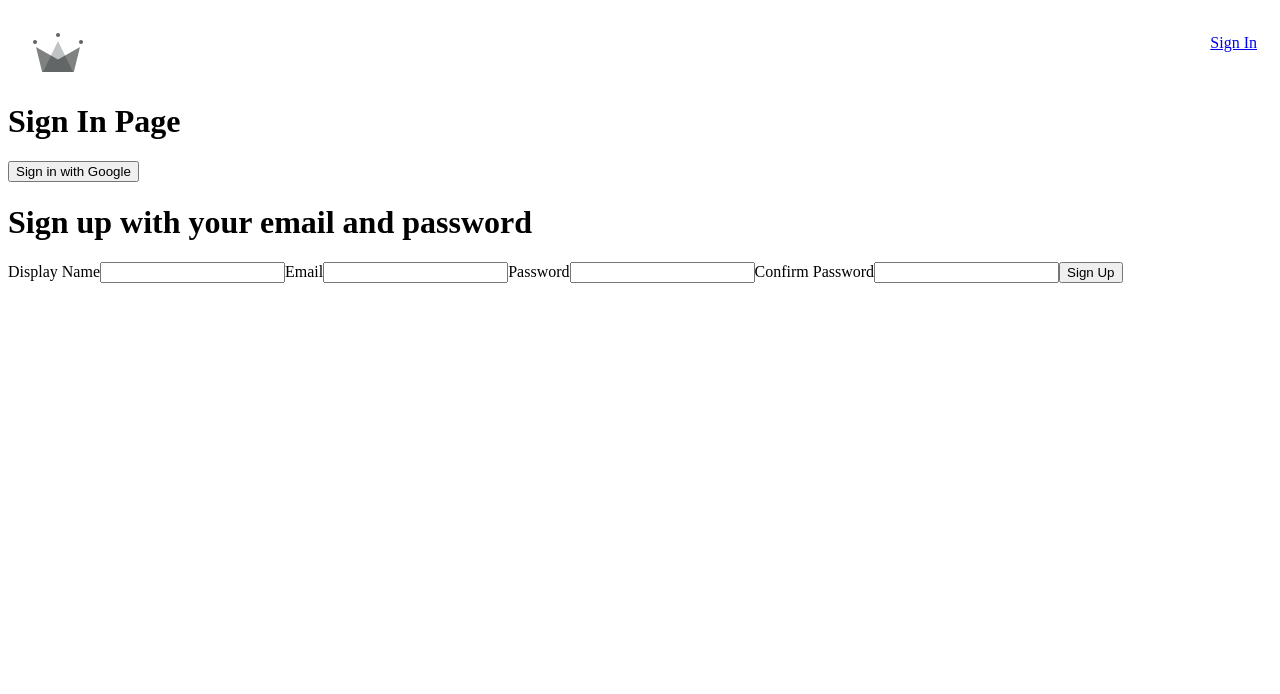
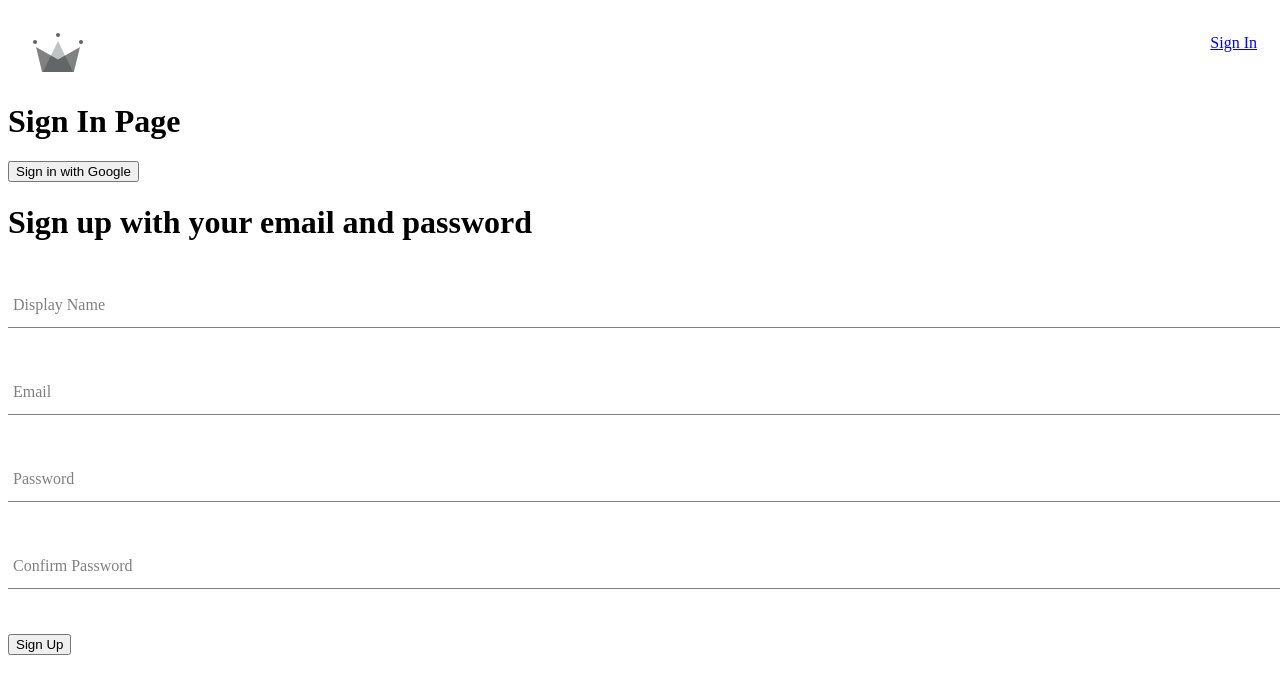
Before and after one commit to chunloy/crwn-clothing, a React (Create React App) app: page /sign-in in a window 1280 px wide. Shown: the top 694 px of the page. Built offline with nearby package versions, Linux system fonts and the light colour scheme; the HTML template or start-up script is replaced by a standard one.

Commit message:
Refactor SignIn component, create FormInput component and implement styling

```diff
--- a/src/components/Form.jsx
+++ b/src/components/Form.jsx
@@ -1,4 +1,5 @@
 import { useState } from "react";
+import FormInput from "./FormInput";
 import { createAuthUserWithEmailAndPassword, createUserDocumentFromAuth } from "../utils/firebaseUtils";
 
 const EmailSignIn = () => {
@@ -28,7 +29,7 @@
     if(password !== confirmPassword) return alert(`Passwords don't match!`);
 
     try {
-      const { user } = await createAuthUserWithEmailAndPassword( email, password);
+      const { user } = await createAuthUserWithEmailAndPassword(email, password);
       await createUserDocumentFromAuth(user, { displayName });
       resetForm();
 
@@ -41,17 +42,41 @@
     <div>
       <h1>Sign up with your email and password</h1>
       <form onSubmit={onSubmitHandler}>
-        <label>Display Name</label>
-        <input required type="text" name="displayName" value={displayName} onChange={onChangeHandler} />
+        <FormInput
+          required
+          label="Display Name"
+          type="text"
+          name="displayName"
+          value={displayName}
+          onChange={onChangeHandler}
+        />
 
-        <label>Email</label>
-        <input required type="email" name="email" value={email} onChange={onChangeHandler} />
+        <FormInput
+          required
+          label="Email"
+          type="email"
+          name="email"
+          value={email}
+          onChange={onChangeHandler}
+        />
 
-        <label>Password</label>
-        <input required type="password" name="password" value={password} onChange={onChangeHandler} />
+        <FormInput
+          required
+          label="Password"
+          type="password"
+          name="password"
+          value={password}
+          onChange={onChangeHandler}
+        />
 
-        <label>Confirm Password</label>
-        <input required type="password" name="confirmPassword" value={confirmPassword} onChange={onChangeHandler} />
+        <FormInput
+          required
+          label="Confirm Password"
+          type="password"
+          name="confirmPassword"
+          value={confirmPassword}
+          onChange={onChangeHandler}
+        />
 
         <button type="submit">Sign Up</button>
       </form>
--- /dev/null
+++ b/src/components/FormInput.jsx
@@ -0,0 +1,13 @@
+import "./formInput.scss";
+
+const FormInput = (props) => {
+  const {label, ...otherProps} = props;
+  return (
+    <div className="group">
+      <input className="form-input" {...otherProps}/>
+      {label && <label className={`${otherProps.value.length && 'shrink'} form-input-label`}>{label}</label>}
+    </div>
+  );
+};
+
+export default FormInput;
--- /dev/null
+++ b/src/components/formInput.scss
@@ -0,0 +1,54 @@
+$sub-color: grey;
+$main-color: black;
+
+@mixin shrinkLabel {
+  top: -14px;
+  font-size: 12px;
+  color: $main-color;
+}
+
+.group {
+  position: relative;
+  margin: 45px 0;
+
+  .form-input {
+    background: none;
+    background-color: white;
+    color: $sub-color;
+    font-size: 18px;
+    padding: 10px 10px 10px 5px;
+    display: block;
+    width: 100%;
+    border: none;
+    border-radius: 0;
+    border-bottom: 1px solid $sub-color;
+    margin: 25px 0;
+
+    &:focus {
+      outline: none;
+    }
+
+    &:focus ~ .form-input-label {
+      @include shrinkLabel();
+    }
+  }
+
+  input[type='password'] {
+    letter-spacing: 0.3em;
+  }
+
+  .form-input-label {
+    color: $sub-color;
+    font-size: 16px;
+    font-weight: normal;
+    position: absolute;
+    pointer-events: none;
+    left: 5px;
+    top: 10px;
+    transition: 300ms ease all;
+
+    &.shrink {
+      @include shrinkLabel();
+    }
+  }
+}
--- a/src/routes/SignIn.jsx
+++ b/src/routes/SignIn.jsx
@@ -1,7 +1,7 @@
 import GoogleSignIn from "../components/GoogleSignIn";
 import EmailSignIn from "../components/Form";
 
-const Form = () => {
+const SignIn = () => {
   return (
     <>
       <GoogleSignIn />
@@ -10,4 +10,4 @@
   );
 };
 
-export default Form;
+export default SignIn;
```
